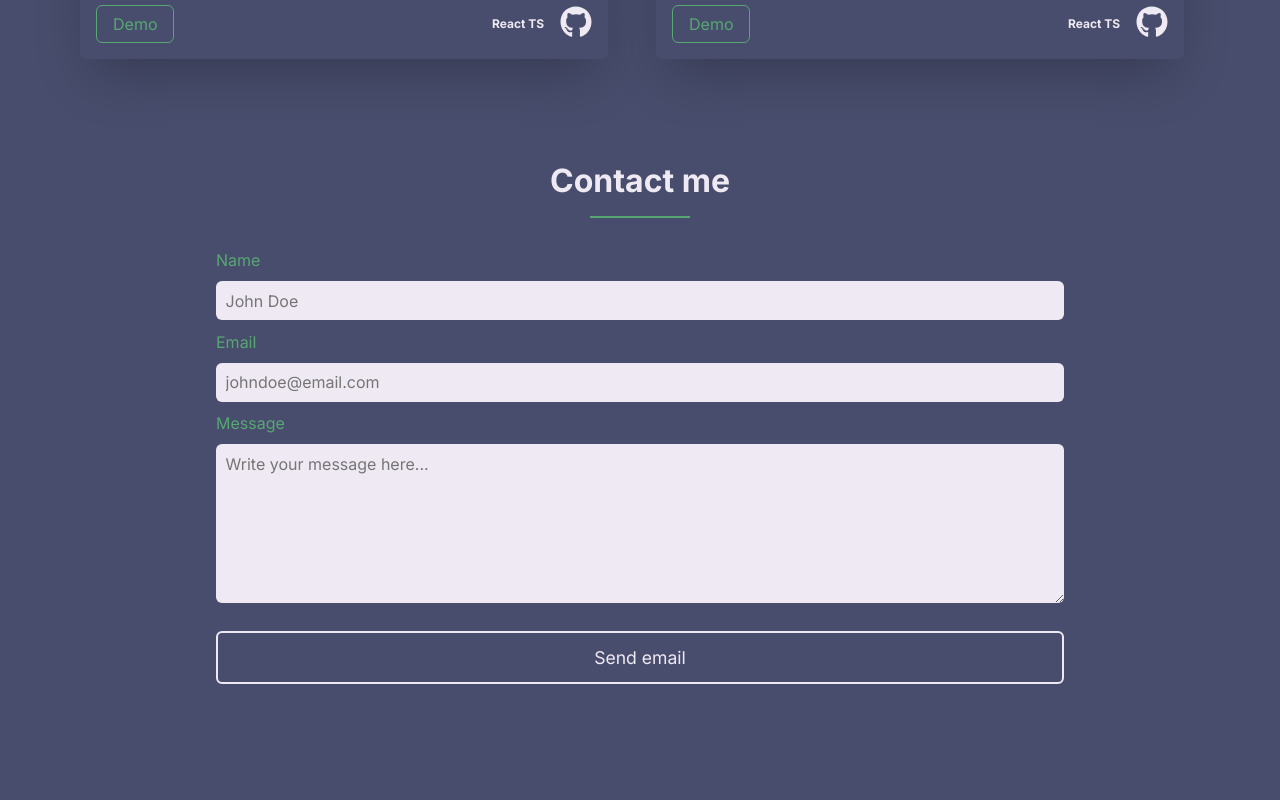
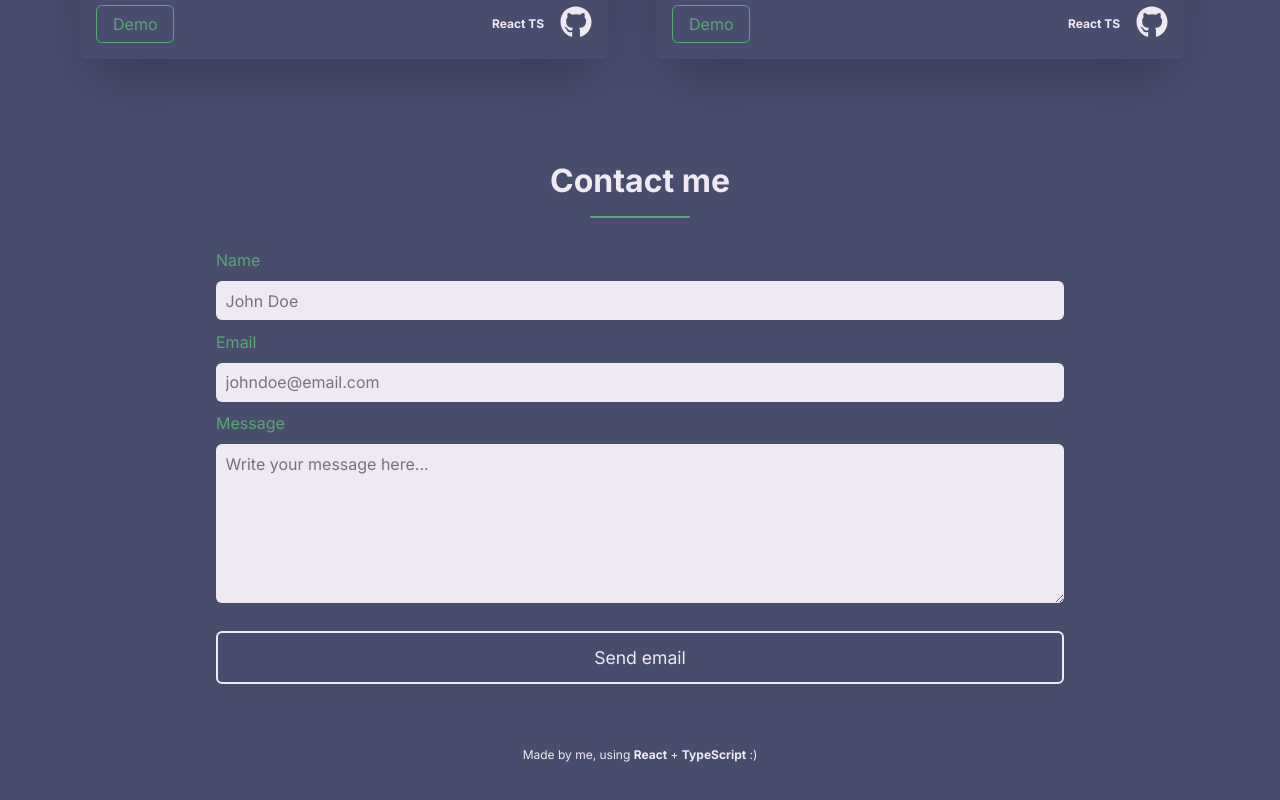
Before and after one commit to kdumagalhaes/hellocarlos, a React (Vite) app: page / in a window 1280 px wide. Shown: the part 2673-3473 px from the top of the page. Built offline with nearby package versions, Linux system fonts and the light colour scheme.

Commit message:
Add Footer section

```diff
--- a/src/App.tsx
+++ b/src/App.tsx
@@ -10,6 +10,7 @@ import { HeaderNav } from './components/Header/HeaderNav'
 import { AboutMe } from './components/AboutMe/AboutMe'
 import { Projects } from './components/Projects/Projects'
 import { Contact } from './components/Contact/Contact'
+import { Footer } from './components/Footer/Footer'
 
 function App() {
   return (
@@ -19,6 +20,7 @@ function App() {
       <AboutMe />
       <Projects />
       <Contact />
+      <Footer />
       {/* <Wip /> */}
       <GlobalStyles />
     </ThemeProvider>
--- a/src/components/Contact/styles.ts
+++ b/src/components/Contact/styles.ts
@@ -4,7 +4,7 @@ export const Container = styled.div``
 
 export const ContactForm = styled.form`
   max-width: 55rem;
-  margin: 0 auto 10rem auto;
+  margin: 0 auto 1.7rem auto;
   padding: 1rem;
   display: flex;
   justify-content: center;
--- /dev/null
+++ b/src/components/Footer/Footer.tsx
@@ -0,0 +1,14 @@
+import { Container } from './styles'
+
+export function Footer() {
+  return (
+    <Container>
+      <footer>
+        <p>
+          Made by me, using <strong>React</strong> + <strong>TypeScript</strong>{' '}
+          :)
+        </p>
+      </footer>
+    </Container>
+  )
+}
--- /dev/null
+++ b/src/components/Footer/styles.ts
@@ -0,0 +1,15 @@
+import styled from 'styled-components'
+
+export const Container = styled.div`
+  width: 100%;
+
+  footer {
+    max-width: 70rem;
+    margin: 0 auto;
+    padding: 1.2rem;
+    display: flex;
+    justify-content: center;
+    align-items: center;
+    font-size: 0.75rem;
+  }
+`
```
